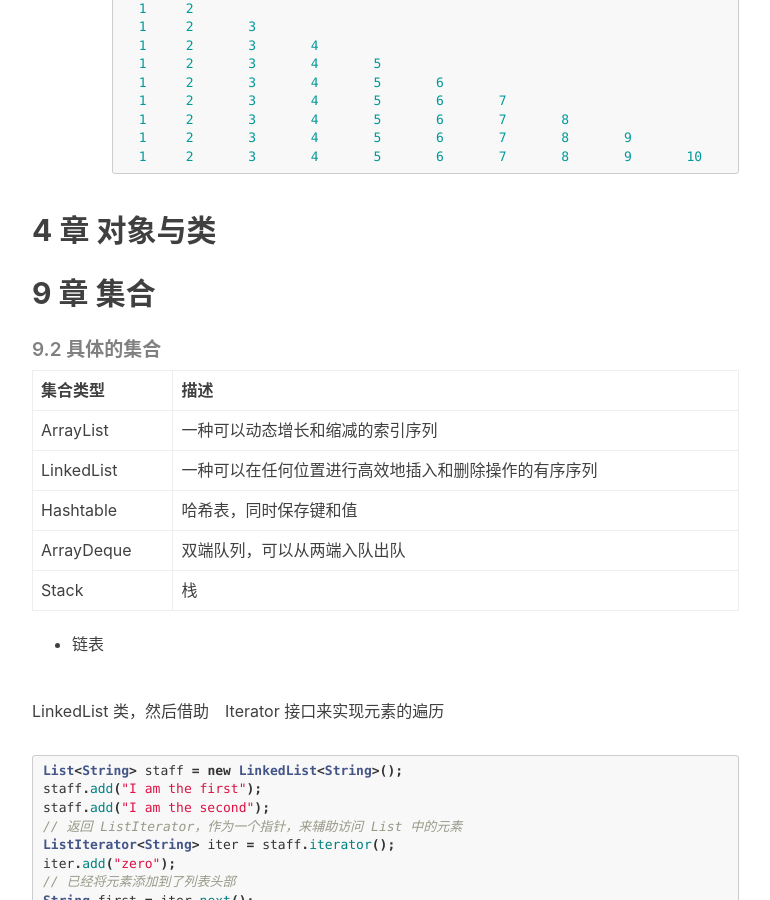
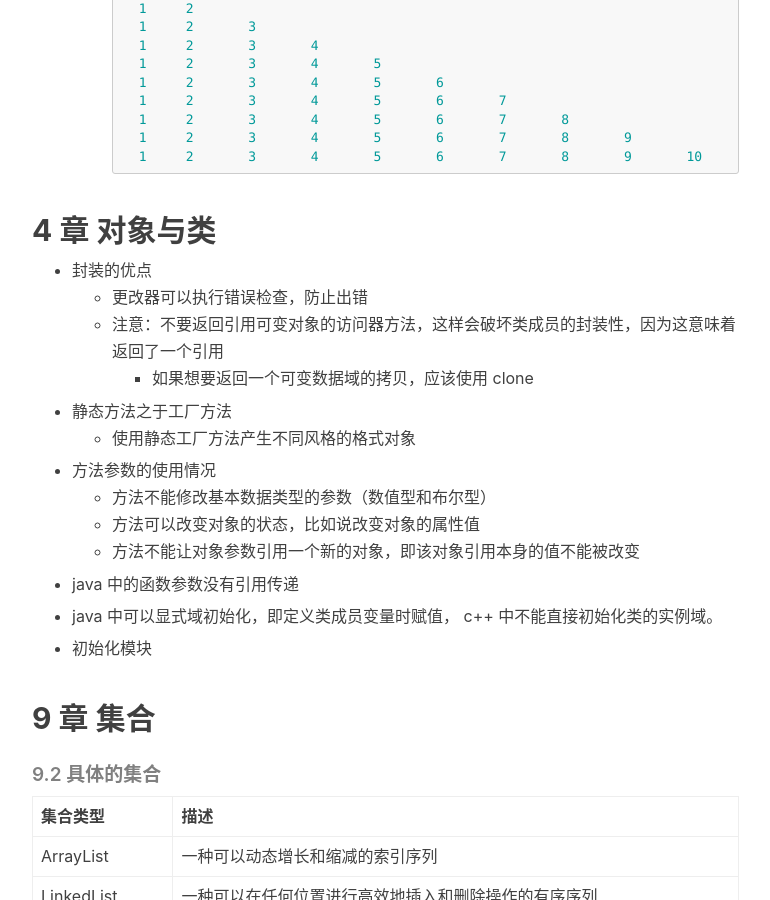
Before and after one commit to shihunyewu/shihunyewu.github.io, a Jekyll site: the page built from _posts/2018-05-25-Java-Learn.md, in a window 1280 px wide and 900 px high, scrolled down 3966 px. Shown: the whole window, without its empty margins (233-1003 px from the left). Built offline with Jekyll 4.4.1, drawn with Linux system fonts in a browser that asks for light colours; nearby versions of some CDN libraries; comment, search, counter and statistics services are not loaded.

Commit message:
java 对象

````diff
--- a/_posts/2018-05-25-Java-Learn.md
+++ b/_posts/2018-05-25-Java-Learn.md
@@ -184,6 +184,24 @@ int a[] = new int[100];
     ```
 
 ## 4 章 对象与类
+* 封装的优点
+	* 更改器可以执行错误检查，防止出错
+	* 注意：不要返回引用可变对象的访问器方法，这样会破坏类成员的封装性，因为这意味着返回了一个引用
+		* 如果想要返回一个可变数据域的拷贝，应该使用 clone
+
+* 静态方法之于工厂方法
+	* 使用静态工厂方法产生不同风格的格式对象
+
+* 方法参数的使用情况
+	* 方法不能修改基本数据类型的参数（数值型和布尔型）
+	* 方法可以改变对象的状态，比如说改变对象的属性值
+	* 方法不能让对象参数引用一个新的对象，即该对象引用本身的值不能被改变
+* java 中的函数参数没有引用传递
+
+* java 中可以显式域初始化，即定义类成员变量时赋值， c++ 中不能直接初始化类的实例域。
+
+* 初始化模块
+
 
 
 
````
